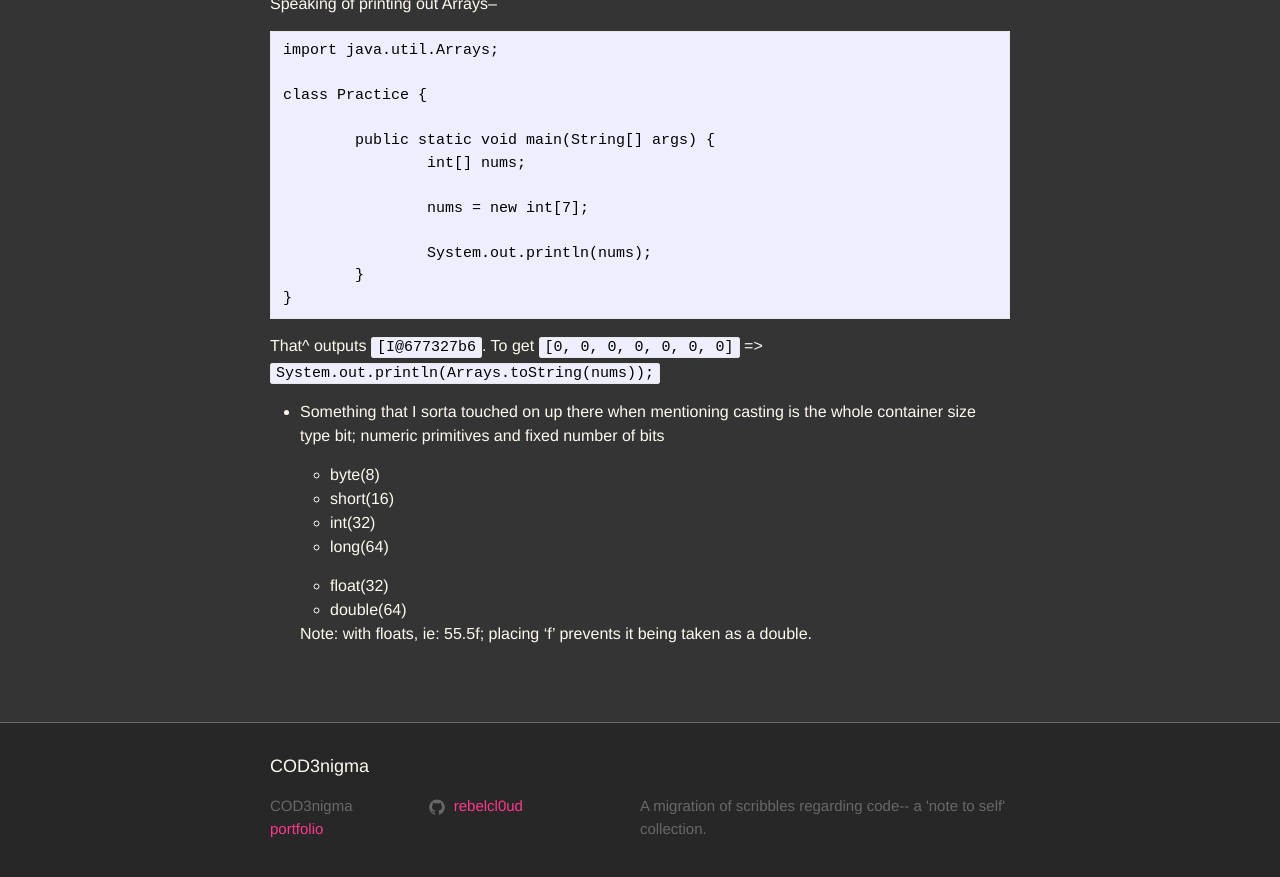
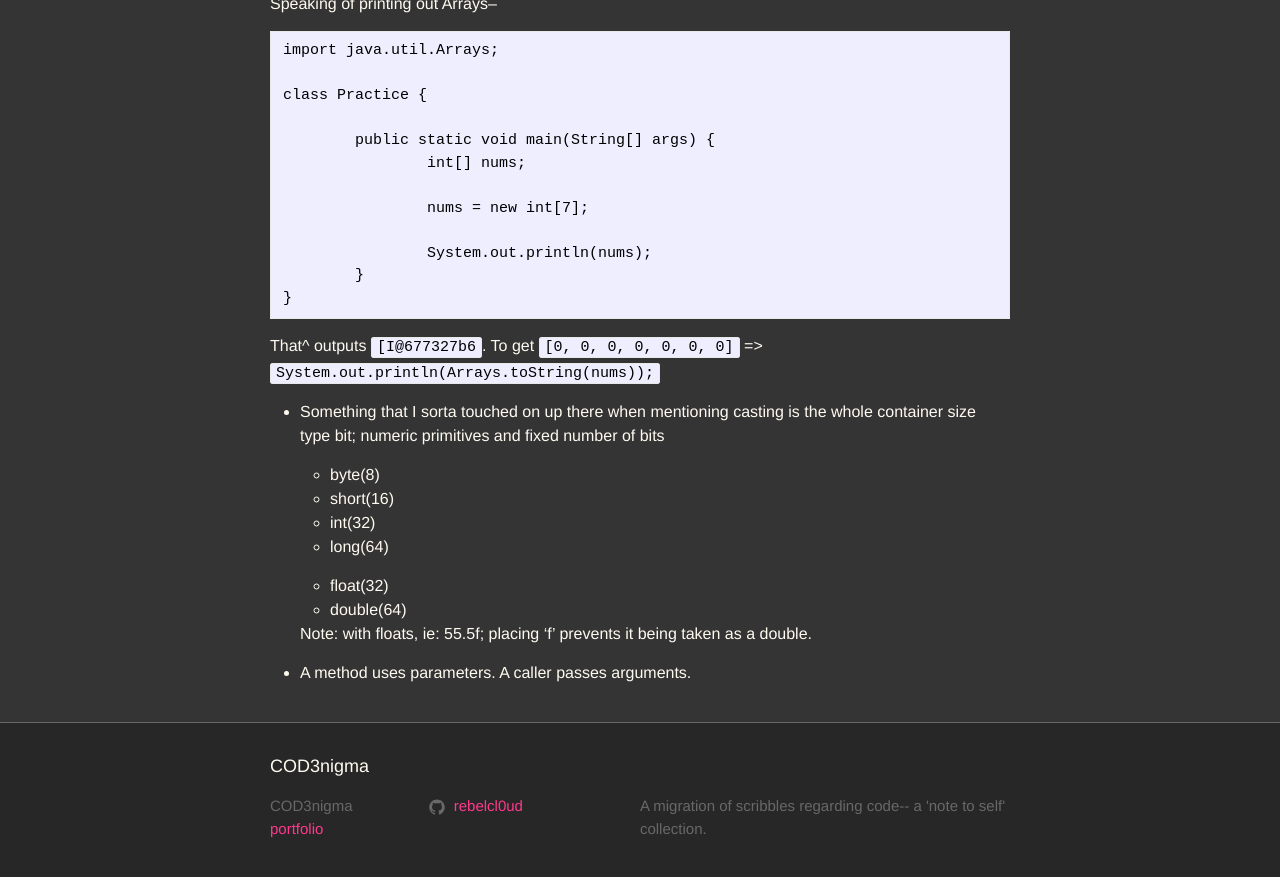
Before and after one commit to rebelcl0ud/blog, a Jekyll site: the page built from _posts/2019-02-14-[62]-code-test-in-java.markdown, in a window 1280 px wide and 900 px high, scrolled down 1671 px. Shown: the top 877 px of the window. Built offline with Jekyll 4.4.1, drawn with Linux system fonts in a browser that asks for light colours.

Commit message:
update: usage of terms; parameters + arguments

```diff
--- a/_posts/2019-02-14-[62]-code-test-in-java.markdown
+++ b/_posts/2019-02-14-[62]-code-test-in-java.markdown
@@ -78,3 +78,5 @@ That^ outputs `[I@677327b6`. To get `[0, 0, 0, 0, 0, 0, 0]` => `System.out.print
 	- double(64)
 
 	Note: with floats, ie: 55.5f; placing 'f' prevents it being taken as a double.
+
+  - A method uses parameters. A caller passes arguments.
```
